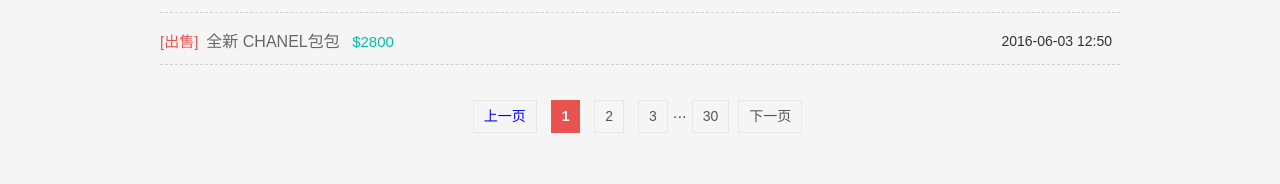
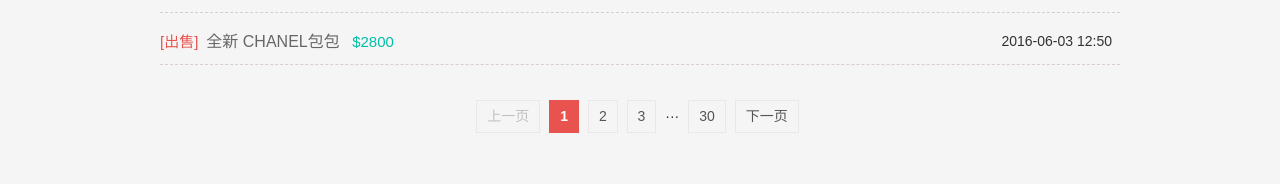
Before and after one commit to Liso/secondhanddjango, a Django app: page / in a window 1280 px wide. Shown: the part 1282-1466 px from the top of the page. Run offline with Django 3.2, Linux system fonts and the light colour scheme; data comes from the database, SQL or seed files in the repository; some libraries are stand-ins or nearby versions.

Commit message:
minor fix pagination

```diff
--- a/listing/templates/listing/home.html
+++ b/listing/templates/listing/home.html
@@ -136,22 +136,30 @@ var _rollbarConfig = {
         <div class="pager_container">
           <span hidefocus="hidefocus" action="prev" class="pager_prev pager_prev_disabled">
 
-          <a href="?page={{ contacts.previous_page_number }}">
-            <strong class="pager_lgthen {% if not contacts.has_previous %} pager_lgthen_dis {% endif %}"></strong>上一页</span>
+          <a {% if posts.has_previous %} href="?page={{ posts.previous_page_number }}" {% endif %}>
+            <strong class="pager_lgthen {% if not posts.has_previous %} pager_lgthen_dis {% endif %}"></strong>上一页</span>
           </a>
+          <a href="?page=1">
           <span hidefocus="hidefocus" page="1" class="pager_is_current">
           1
           </span>
+          </a>
+          <a href="?page=2">
           <span hidefocus="hidefocus" page="2" class="pager_not_current">
           2
           </span>
+          </a>
+          <a href="?page=3">
           <span hidefocus="hidefocus" page="3" class="pager_not_current">
           3
-          </span>···<span hidefocus="hidefocus" page="30" class="pager_not_current">
+          </span>
+          </a>
+          ···
+          <span hidefocus="hidefocus" page="30" class="pager_not_current">
           30
           </span>
-          <a href="?page={{ posts.next_page_number }}">
-            <span hidefocus="hidefocus" action="next" class="pager_next ">下一页<strong class="pager_lgthen "></strong></span>
+          <a {% if posts.has_next %} href="?page={{ posts.next_page_number }}" {% endif %}>
+            <span hidefocus="hidefocus" action="next" class="pager_next {% if not posts.has_next %} pager_lgthen_dis {% endif %}">下一页<strong class="pager_lgthen "></strong></span>
           </a>
         </div>
       </div>
```
